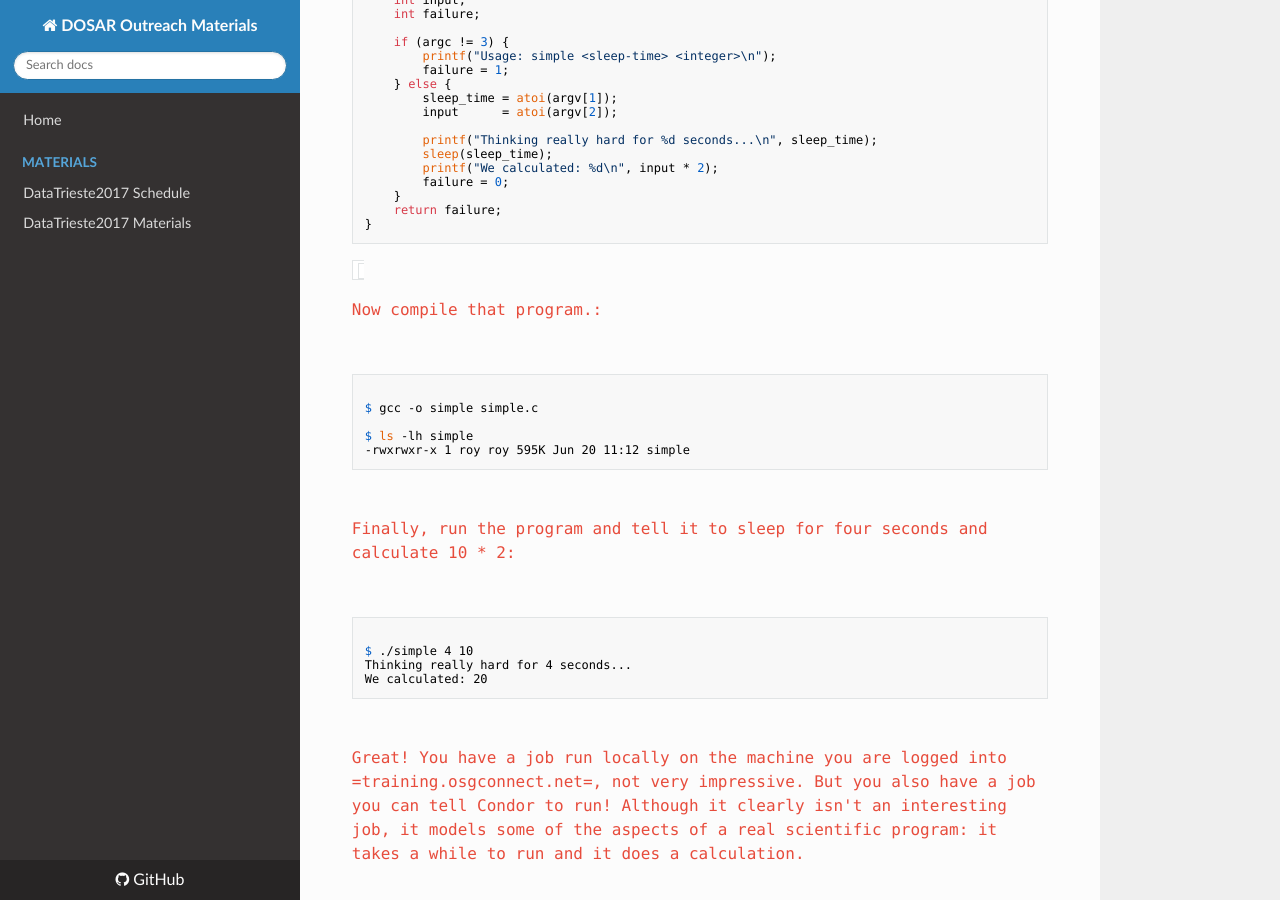
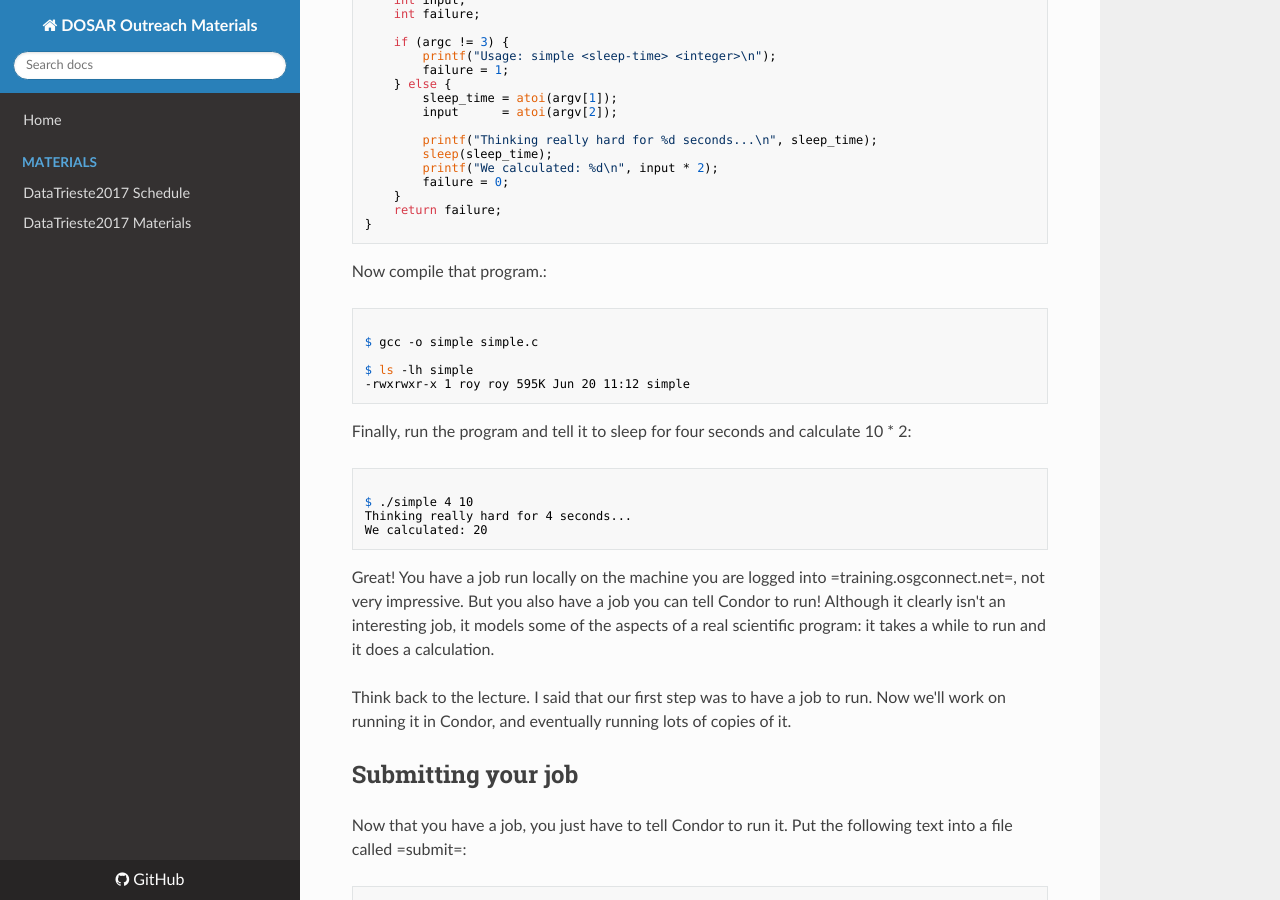
Before and after one commit to opensciencegrid/dosar, an MkDocs documentation site: the page built from docs/Materials/03-FirstManagedJob.md, in a window 1280 px wide and 900 px high, scrolled down 956 px. Built offline with MkDocs 1.6.1, drawn with Linux system fonts in a browser that asks for light colours; nearby versions of some CDN libraries; old or Windows-style settings are respelled for this version of MkDocs.

Commit message:
Update 03-FirstManagedJob.md

```diff
--- a/docs/Materials/03-FirstManagedJob.md
+++ b/docs/Materials/03-FirstManagedJob.md
@@ -47,7 +47,7 @@ int main(int argc, char **argv)
     }
     return failure;
 }
-<code></pre>
+</code></pre>
 
 Now compile that program.:
 
```
